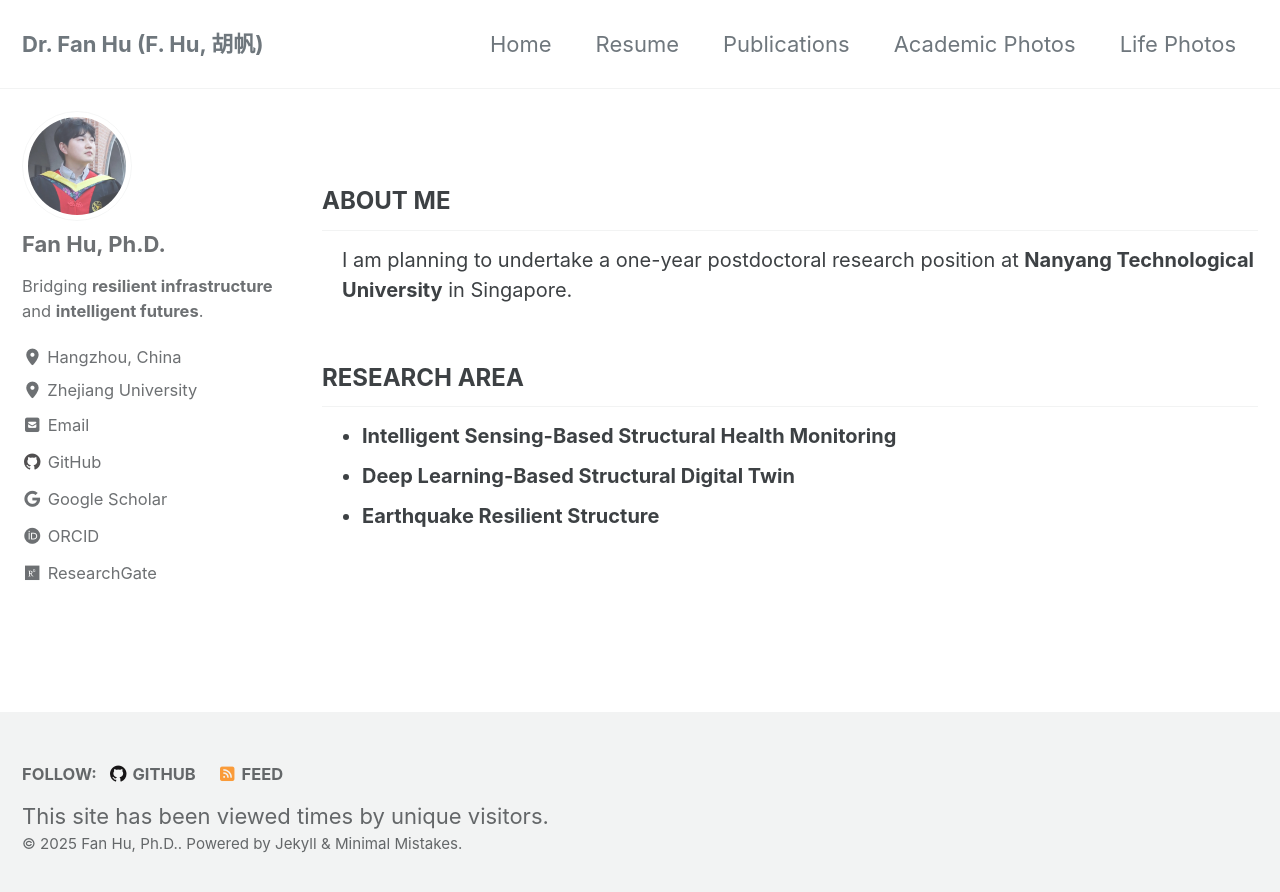
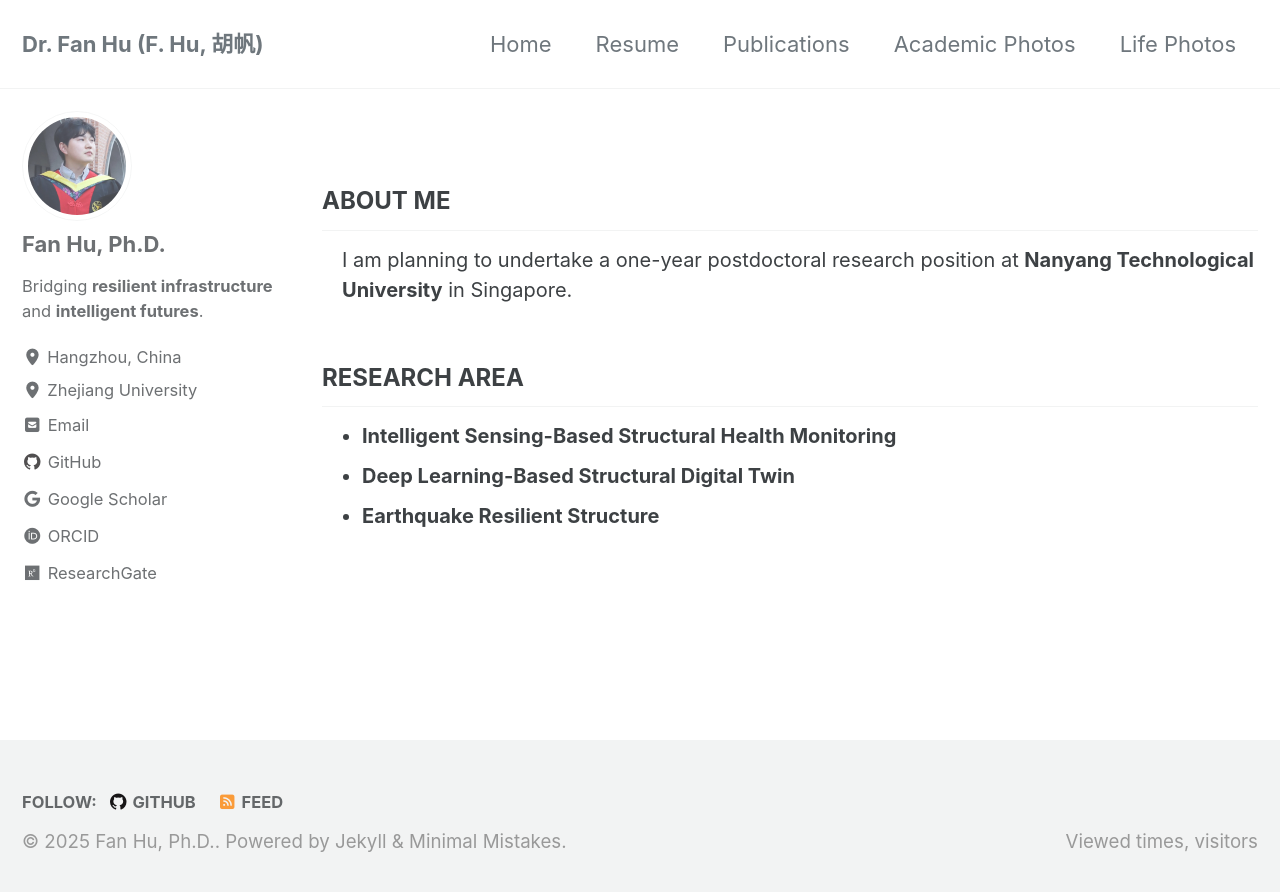
Before and after one commit to fanwindyhu/fanwindyhu.github.io, a Jekyll site: the page built from _pages/index.md, in a window 1280 px wide. Shown: the top 892 px of the page. Built offline with Jekyll 4.4.1, drawn with Linux system fonts in a browser that asks for light colours; cached includes are drawn as plain includes; the list of posts is cut into pages by our own code; comment, search, counter and statistics services are not loaded.

Commit message:
Update footer.html

```diff
--- a/_includes/footer.html
+++ b/_includes/footer.html
@@ -3,8 +3,6 @@
     {% if site.data.ui-text[site.locale].follow_label %}
       <li><strong>{{ site.data.ui-text[site.locale].follow_label }}</strong></li>
     {% endif %}
-
-<!-- 添加 GitHub 链接 -->
     <li><a href="https://github.com/fanwindyhu" target="_blank">
       <i class="fab fa-github"></i> GitHub</a></li>
 
@@ -17,15 +15,26 @@
     {% endif %}
 
     {% unless site.atom_feed.hide %}
-      <li><a href="{% if site.atom_feed.path %}{{ site.atom_feed.path }}{% else %}{{ '/feed.xml' | relative_url }}{% endif %}"><i class="fas fa-fw fa-rss-square" aria-hidden="true"></i> {{ site.data.ui-text[site.locale].feed_label | default: "Feed" }}</a></li>
+      <li><a href="{% if site.atom_feed.path %}{{ site.atom_feed.path }}{% else %}{{ '/feed.xml' | relative_url }}{% endif %}">
+        <i class="fas fa-fw fa-rss-square" aria-hidden="true"></i> {{ site.data.ui-text[site.locale].feed_label | default: "Feed" }}</a></li>
     {% endunless %}
   </ul>
 </div>
 
-<!-- 访问量统计显示 -->
-This site has been viewed <span id="busuanzi_value_site_pv"></span> times by <span id="busuanzi_value_site_uv"></span> unique visitors.
+<!-- 页脚版权 + 访问量右对齐 -->
+<div style="display: flex; justify-content: space-between; align-items: center; flex-wrap: wrap; font-size: 0.85em; color: #999;">
+  <div>
+    &copy; {{ site.time | date: '%Y' }} <a href="{{ site.copyright_url | default: site.url }}">{{ site.copyright | default: "Fan Hu, Ph.D."}}</a>.
+    {{ site.data.ui-text[site.locale].powered_by | default: "Powered by" }}
+    <a href="https://jekyllrb.com" rel="nofollow">Jekyll</a> &amp;
+    <a href="https://mademistakes.com/work/jekyll-themes/minimal-mistakes/" rel="nofollow">Minimal Mistakes</a>.
+  </div>
 
-<div class="page__footer-copyright">&copy; {{ site.time | date: '%Y' }} <a href="{{ site.copyright_url | default: site.url }}">{{ site.copyright | default: "Fan Hu, Ph.D."}}</a>. {{ site.data.ui-text[site.locale].powered_by | default: "Powered by" }} <a href="https://jekyllrb.com" rel="nofollow">Jekyll</a> &amp; <a href="https://mademistakes.com/work/jekyll-themes/minimal-mistakes/" rel="nofollow">Minimal Mistakes</a>.</div>
+  <div style="text-align: right;">
+    <span id="busuanzi_container_site_pv">Viewed <span id="busuanzi_value_site_pv"></span> times</span>,
+    <span id="busuanzi_container_site_uv"><span id="busuanzi_value_site_uv"></span> visitors</span>
+  </div>
+</div>
 
-<!-- Busuanzi 脚本 -->
+<!-- Busuanzi script -->
 <script async src="https://busuanzi.ibruce.info/busuanzi/2.3/busuanzi.pure.mini.js"></script>
```
